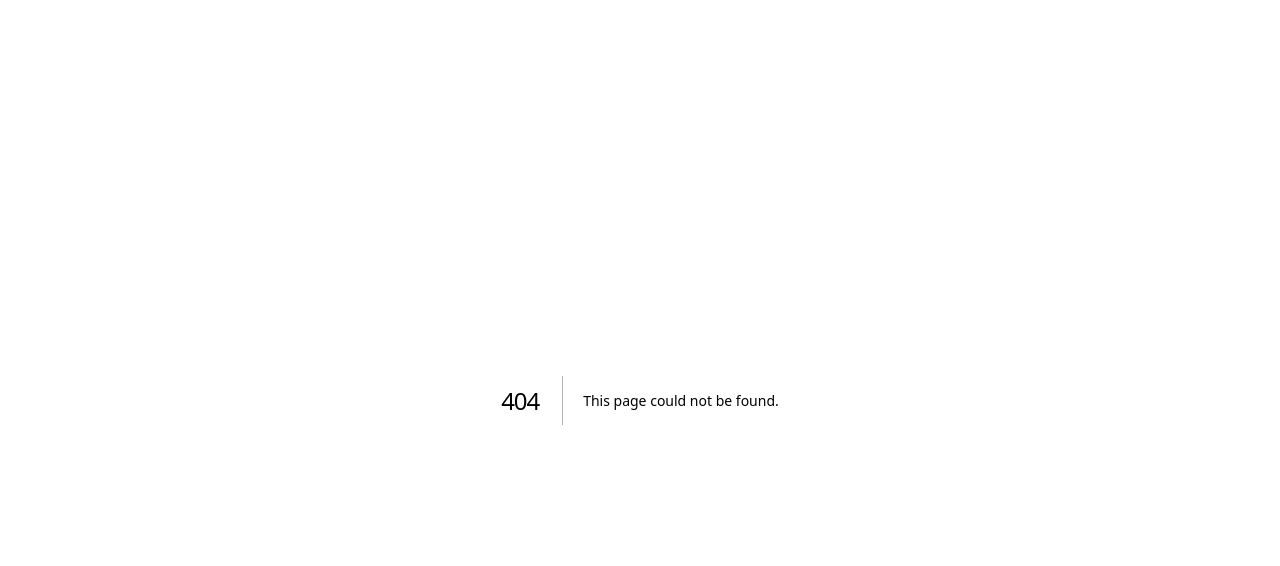
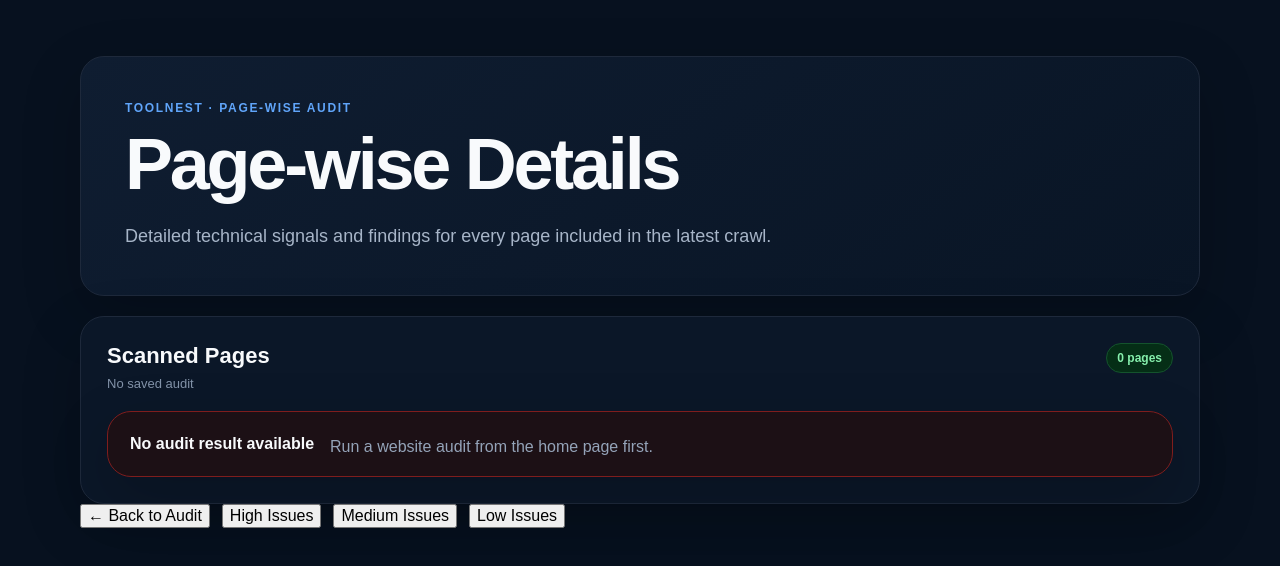
Before and after one commit to Faizanalitiwana/Website-Intelligence-Command-Center, a Next.js app: page /page-details in a window 1280 px wide. Before the commit this address had no page. Shown: the top 566 px of the page. Built offline with nearby package versions, Linux system fonts and the light colour scheme.

Commit message:
Add dedicated page-wise audit details view

```diff
--- /dev/null
+++ b/app/page-details/page.tsx
@@ -0,0 +1,151 @@
+"use client";
+
+import { useEffect, useState } from "react";
+
+type AuditIssue = {
+  severity: "high" | "medium" | "low";
+  code: string;
+  title: string;
+  detail: string;
+  url: string;
+};
+
+type PageResult = {
+  url: string;
+  finalUrl: string;
+  status: number;
+  title: string;
+  metaDescription: string;
+  h1Count: number;
+  canonical: string;
+  robots: string;
+  lang: string;
+  ogTitle: string;
+  ogDescription: string;
+  ogImage: string;
+  structuredData: boolean;
+  imageCount: number;
+  missingImageAlt: number;
+  wordCount: number;
+  internalLinks: number;
+  externalLinks: number;
+  issues: AuditIssue[];
+};
+
+type AuditData = {
+  finalUrl: string;
+  pages: PageResult[];
+};
+
+export default function PageDetails() {
+  const [data, setData] = useState<AuditData | null>(null);
+  const [ready, setReady] = useState(false);
+
+  useEffect(() => {
+    try {
+      const raw = window.sessionStorage.getItem("toolnest-audit-result");
+      if (raw) setData(JSON.parse(raw) as AuditData);
+    } catch {
+      setData(null);
+    } finally {
+      setReady(true);
+    }
+  }, []);
+
+  if (!ready) {
+    return <main className="shell"><section className="status-box"><strong>Loading page details...</strong></section></main>;
+  }
+
+  return (
+    <main className="shell">
+      <section className="hero">
+        <p className="eyebrow">TOOLNEST · PAGE-WISE AUDIT</p>
+        <h1>Page-wise Details</h1>
+        <p className="subtitle">
+          Detailed technical signals and findings for every page included in the latest crawl.
+        </p>
+      </section>
+
+      <section className="panel">
+        <div className="panel-header">
+          <div>
+            <h2>Scanned Pages</h2>
+            <p>{data?.finalUrl ?? "No saved audit"}</p>
+          </div>
+          <span className="verified">{data?.pages.length ?? 0} pages</span>
+        </div>
+
+        {!data || data.pages.length === 0 ? (
+          <div className="error-box">
+            <strong>No audit result available</strong>
+            <p>Run a website audit from the home page first.</p>
+          </div>
+        ) : (
+          <div className="issues-list">
+            {data.pages.map((page, index) => (
+              <article className="issue" key={`${page.url}-${index}`}>
+                <span className={`severity ${page.status >= 400 ? "high" : "low"}`}>
+                  {page.status >= 400 ? page.status : "OK"}
+                </span>
+
+                <div className="issue-content">
+                  <strong>{page.title || "Untitled page"}</strong>
+                  <p>{page.url}</p>
+
+                  <div className="page-signal-grid">
+                    <Signal label="HTTP" value={String(page.status)} />
+                    <Signal label="H1" value={String(page.h1Count)} />
+                    <Signal label="Title" value={page.title ? "Yes" : "Missing"} />
+                    <Signal label="Description" value={page.metaDescription ? "Yes" : "Missing"} />
+                    <Signal label="Canonical" value={page.canonical ? "Yes" : "Missing"} />
+                    <Signal label="Robots" value={page.robots || "None"} />
+                    <Signal label="OG Title" value={page.ogTitle ? "Yes" : "Missing"} />
+                    <Signal label="OG Image" value={page.ogImage ? "Yes" : "Missing"} />
+                    <Signal label="JSON-LD" value={page.structuredData ? "Yes" : "No"} />
+                    <Signal label="Images" value={String(page.imageCount)} />
+                    <Signal label="Alt gaps" value={String(page.missingImageAlt)} />
+                    <Signal label="Words" value={String(page.wordCount)} />
+                    <Signal label="Internal" value={String(page.internalLinks)} />
+                    <Signal label="External" value={String(page.externalLinks)} />
+                    <Signal label="Lang" value={page.lang || "Missing"} />
+                    <Signal label="Issues" value={String(page.issues.length)} />
+                  </div>
+
+                  {page.issues.length > 0 && (
+                    <div className="issues-list" style={{ marginTop: 16 }}>
+                      {page.issues.map((issue, issueIndex) => (
+                        <div className="issue" key={`${issue.code}-${issueIndex}`}>
+                          <span className={`severity ${issue.severity}`}>{issue.severity}</span>
+                          <div className="issue-content">
+                            <strong>{issue.title}</strong>
+                            <p>{issue.detail}</p>
+                          </div>
+                        </div>
+                      ))}
+                    </div>
+                  )}
+                </div>
+              </article>
+            ))}
+          </div>
+        )}
+      </section>
+
+      <div style={{ display: "flex", gap: 12, flexWrap: "wrap" }}>
+        <button type="button" onClick={() => (window.location.href = "/")}>← Back to Audit</button>
+        <button type="button" onClick={() => (window.location.href = "/issues/high")}>High Issues</button>
+        <button type="button" onClick={() => (window.location.href = "/issues/medium")}>Medium Issues</button>
+        <button type="button" onClick={() => (window.location.href = "/issues/low")}>Low Issues</button>
+      </div>
+    </main>
+  );
+}
+
+function Signal({ label, value }: { label: string; value: string }) {
+  return (
+    <span className="signal">
+      <small>{label}</small>
+      <strong>{value}</strong>
+    </span>
+  );
+}
```
